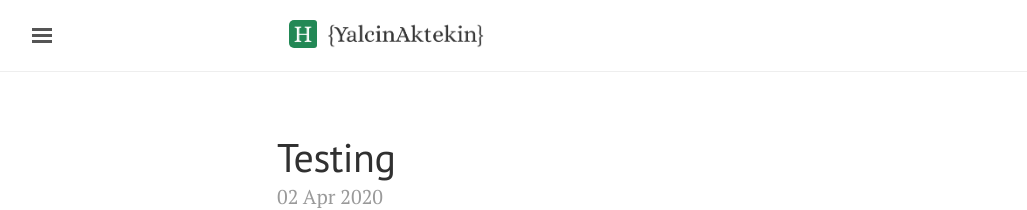
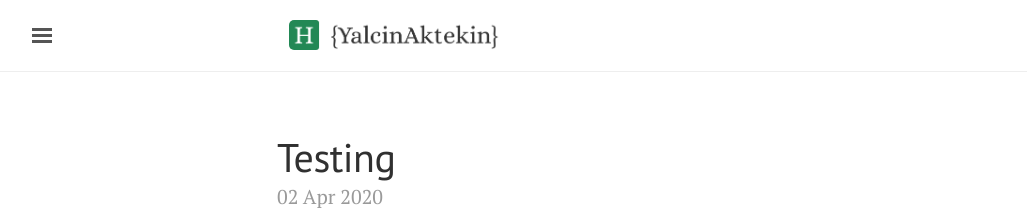
Before and after one commit to yalcinaktekin/yalcinaktekin.github.io, a Jekyll site: the page built from index.html, in a window 1280 px wide. Shown: the top 210 px of the page, without its empty margins (3-1030 px from the left). Built offline with Jekyll 4.4.1, drawn with Linux system fonts in a browser that asks for light colours; the list of posts is cut into pages by our own code.

Commit message:
Update default.html

```diff
--- a/_layouts/default.html
+++ b/_layouts/default.html
@@ -14,7 +14,7 @@
         <div class="container">
           <h3 class="masthead-title">
             <a href="/"><img src="/images/home-yalcin.png" align="top" style="margin:0px 0.8rem 0px 0.6rem; display:inline-block;
-             width:70%; max-width:200px; min-width:90px; border:none blue 1px;"></a>
+             width:70%; max-width:215px; min-width:90px; border:none blue 1px;"></a>
             <!-- <a href="{{ site.baseurl }}/" title="Home">{{ site.title }}</a>
             <small>{{ site.tagline }}</small> -->
           </h3>
```
